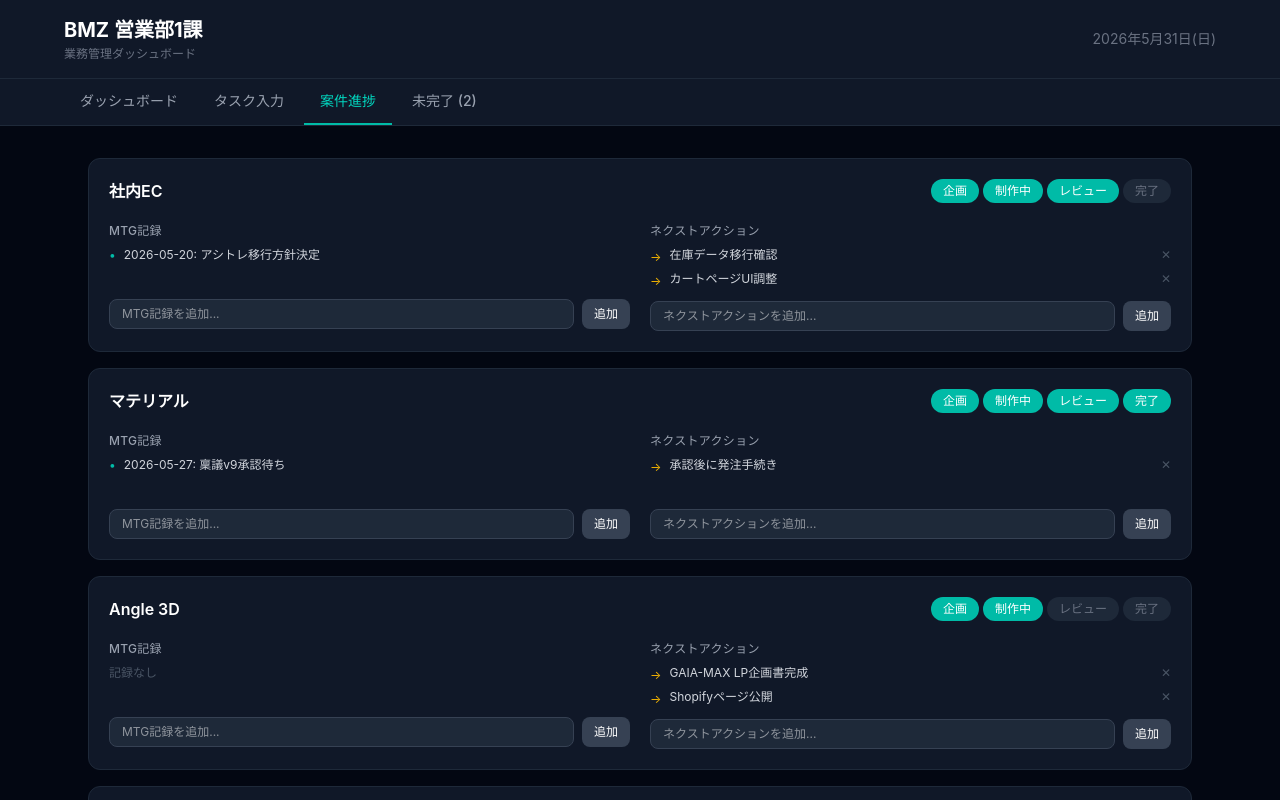
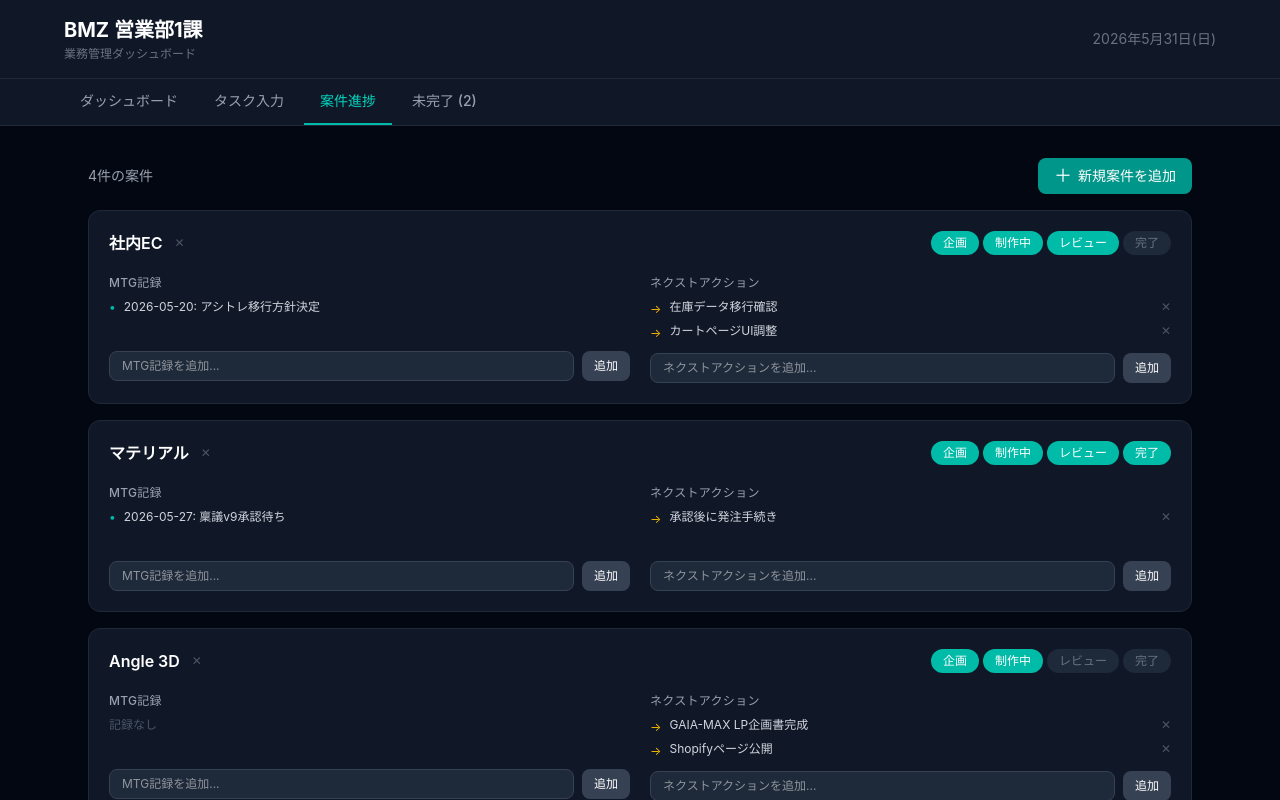
Before and after one commit to fin6438/bmz-dashboard, a React (Vite) app: page / in a window 1280 px wide. Both pictures are taken after a click on the button "案件進捗". Shown: the top 800 px of the page. Built offline with nearby package versions, Linux system fonts and the light colour scheme.

Commit message:
feat: 案件進捗タブに新規案件追加・削除UI を実装

```diff
--- a/src/App.jsx
+++ b/src/App.jsx
@@ -5,7 +5,7 @@ import {
 } from "recharts";
 
 const CATEGORIES = ["議事録", "稟議・資料", "Amazon運用", "LP制作", "Shopify", "社内調整", "撮影", "その他"];
-const PROJECTS_LIST = ["社内EC", "マテリアル", "Angle 3D", "グラビングシューズ", "BMZ全般", "その他"];
+const INITIAL_PROJECTS_LIST = ["社内EC", "マテリアル", "Angle 3D", "グラビングシューズ", "BMZ全般", "その他"];
 const STEPS = ["企画", "制作中", "レビュー", "完了"];
 const COLORS = ["#00C9A7", "#845EC2", "#FF6B6B", "#FFC75F", "#4D8AF0", "#F9A8D4", "#94A3B8", "#FB923C"];
 
@@ -73,13 +73,16 @@ const labelCls = "text-gray-400 text-xs mb-1 block";
 export default function App() {
   const [tasks, setTasks] = useState(initialTasks);
   const [projects, setProjects] = useState(initialProjects);
+  const [projectNames, setProjectNames] = useState(INITIAL_PROJECTS_LIST);
   const [activeTab, setActiveTab] = useState("dashboard");
   const [form, setForm] = useState({
-    name: "", project: PROJECTS_LIST[0], category: CATEGORIES[0],
+    name: "", project: INITIAL_PROJECTS_LIST[0], category: CATEGORIES[0],
     minutes: 30, status: "未完了", date: new Date().toISOString().slice(0, 10),
   });
   const [mtgInputs, setMtgInputs] = useState({});
   const [actionInputs, setActionInputs] = useState({});
+  const [newProjectName, setNewProjectName] = useState("");
+  const [showAddProject, setShowAddProject] = useState(false);
 
   const projectHours = useMemo(() => {
     const map = {};
@@ -139,6 +142,27 @@ export default function App() {
     setProjects(prev => prev.map(p =>
       p.id === pid ? { ...p, nextActions: p.nextActions.filter((_, i) => i !== idx) } : p
     ));
+
+  const addProject = () => {
+    const name = newProjectName.trim();
+    if (!name || projectNames.includes(name)) return;
+    const newId = Date.now();
+    setProjects(prev => [...prev, { id: newId, name, step: 0, mtgNotes: [], nextActions: [] }]);
+    setProjectNames(prev => {
+      const withoutOther = prev.filter(p => p !== "その他");
+      return [...withoutOther, name, "その他"];
+    });
+    setNewProjectName("");
+    setShowAddProject(false);
+  };
+
+  const removeProject = id => {
+    setProjects(prev => prev.filter(p => p.id !== id));
+    setProjectNames(prev => {
+      const name = projects.find(p => p.id === id)?.name;
+      return name ? prev.filter(p => p !== name) : prev;
+    });
+  };
 
   const tabs = [
     { id: "dashboard",  label: "ダッシュボード" },
@@ -268,7 +292,7 @@ export default function App() {
                   <div>
                     <label className={labelCls}>案件</label>
                     <select className={inputCls} value={form.project} onChange={e => setForm(f => ({ ...f, project: e.target.value }))}>
-                      {PROJECTS_LIST.map(p => <option key={p}>{p}</option>)}
+                      {projectNames.map(p => <option key={p}>{p}</option>)}
                     </select>
                   </div>
                   <div>
@@ -342,10 +366,59 @@ export default function App() {
         {/* ── PROJECTS ── */}
         {activeTab === "projects" && (
           <div className="space-y-4">
+
+            {/* 新規案件追加 */}
+            <div className="flex items-center justify-between">
+              <p className="text-gray-400 text-sm">{projects.length}件の案件</p>
+              <button
+                onClick={() => setShowAddProject(v => !v)}
+                className="flex items-center gap-1.5 bg-teal-600 hover:bg-teal-500 text-white text-sm font-medium px-4 py-2 rounded-lg transition-colors cursor-pointer"
+              >
+                <span className="text-lg leading-none">＋</span> 新規案件を追加
+              </button>
+            </div>
+
+            {showAddProject && (
+              <div className="bg-gray-900 border border-teal-700 rounded-xl p-5 flex gap-3 items-end">
+                <div className="flex-1">
+                  <label className={labelCls}>案件名 *</label>
+                  <input
+                    className={inputCls}
+                    placeholder="例：新商品ローンチ"
+                    value={newProjectName}
+                    onChange={e => setNewProjectName(e.target.value)}
+                    onKeyDown={e => e.key === "Enter" && addProject()}
+                    autoFocus
+                  />
+                </div>
+                <button
+                  onClick={addProject}
+                  className="bg-teal-600 hover:bg-teal-500 text-white px-4 py-2 rounded-lg text-sm font-medium transition-colors cursor-pointer"
+                >
+                  追加
+                </button>
+                <button
+                  onClick={() => { setShowAddProject(false); setNewProjectName(""); }}
+                  className="bg-gray-700 hover:bg-gray-600 text-gray-300 px-4 py-2 rounded-lg text-sm transition-colors cursor-pointer"
+                >
+                  キャンセル
+                </button>
+              </div>
+            )}
+
             {projects.map(proj => (
               <div key={proj.id} className="bg-gray-900 rounded-xl border border-gray-800 p-5">
                 <div className="flex items-start justify-between gap-4 flex-wrap mb-5">
-                  <h3 className="text-base font-semibold text-white">{proj.name}</h3>
+                  <div className="flex items-center gap-3">
+                    <h3 className="text-base font-semibold text-white">{proj.name}</h3>
+                    <button
+                      onClick={() => removeProject(proj.id)}
+                      className="text-gray-600 hover:text-red-400 text-xs transition-colors cursor-pointer"
+                      title="案件を削除"
+                    >
+                      ✕
+                    </button>
+                  </div>
                   <StepBar step={proj.step} projectId={proj.id} onChange={updateStep} />
                 </div>
                 <div className="grid grid-cols-1 md:grid-cols-2 gap-5">
```
